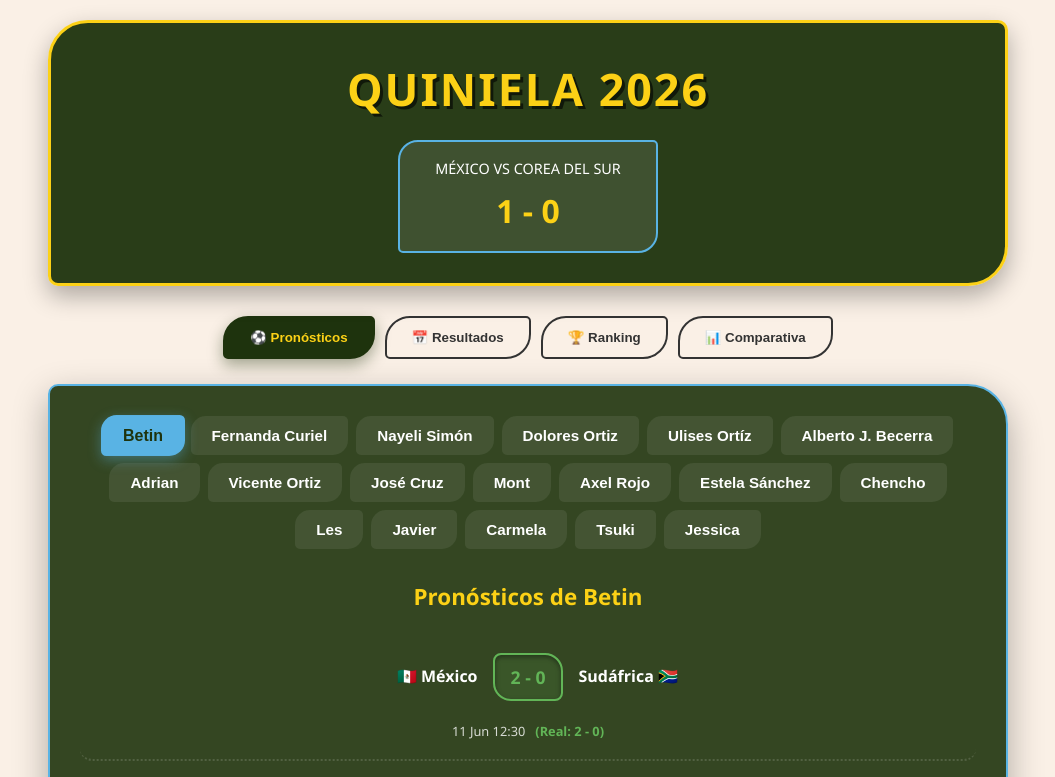
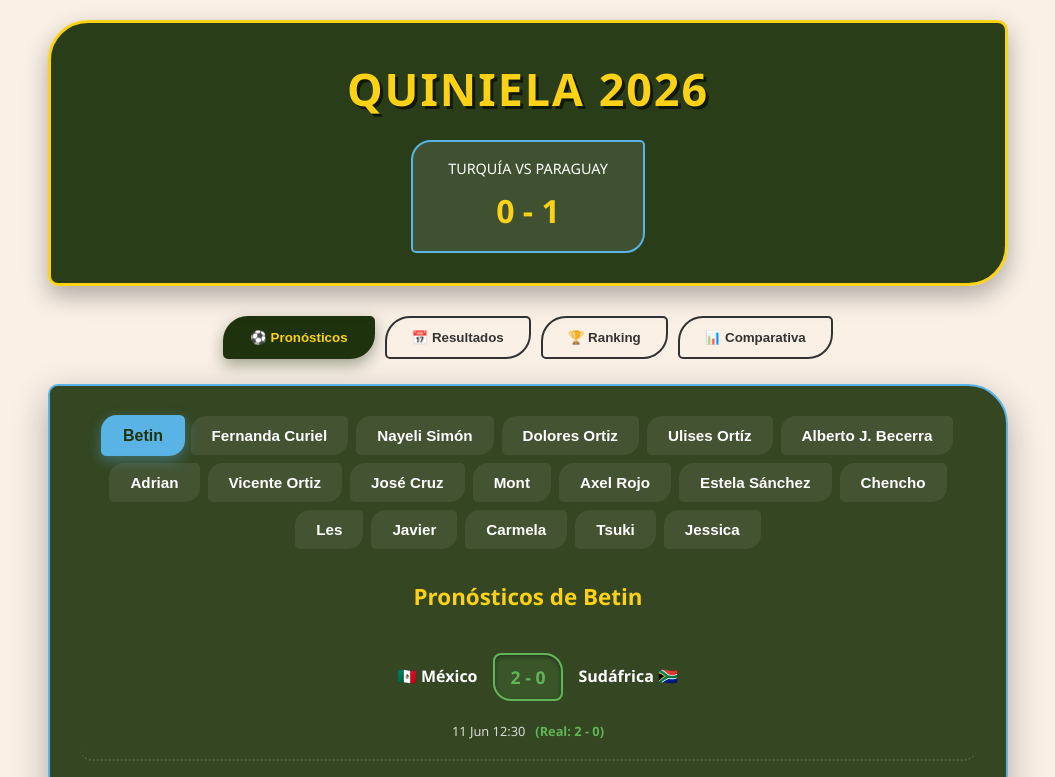
Before and after one commit to alberto88vala-dev/quiniela-mundial-2026, a React (Vite) app: page / in a window 1280 px wide. Shown: the top 777 px of the page, without its empty margins (112-1167 px from the left). Built offline with nearby package versions, Linux system fonts and the light colour scheme.

Commit message:
resultado turqia

```diff
--- a/src/pages/QuinielaManual.jsx
+++ b/src/pages/QuinielaManual.jsx
@@ -5,8 +5,8 @@ export default function QuinielaManual() {
   const [pronosticadorActivo, setPronosticadorActivo] = useState('betin');
 
   const marcadorMundial = {
-    partido: "MÉXICO VS COREA DEL SUR",
-    resultado: "1 - 0"
+    partido: "TURQUÍA VS PARAGUAY",
+    resultado: "0 - 1"
   };
 
   const partidos = [
```
